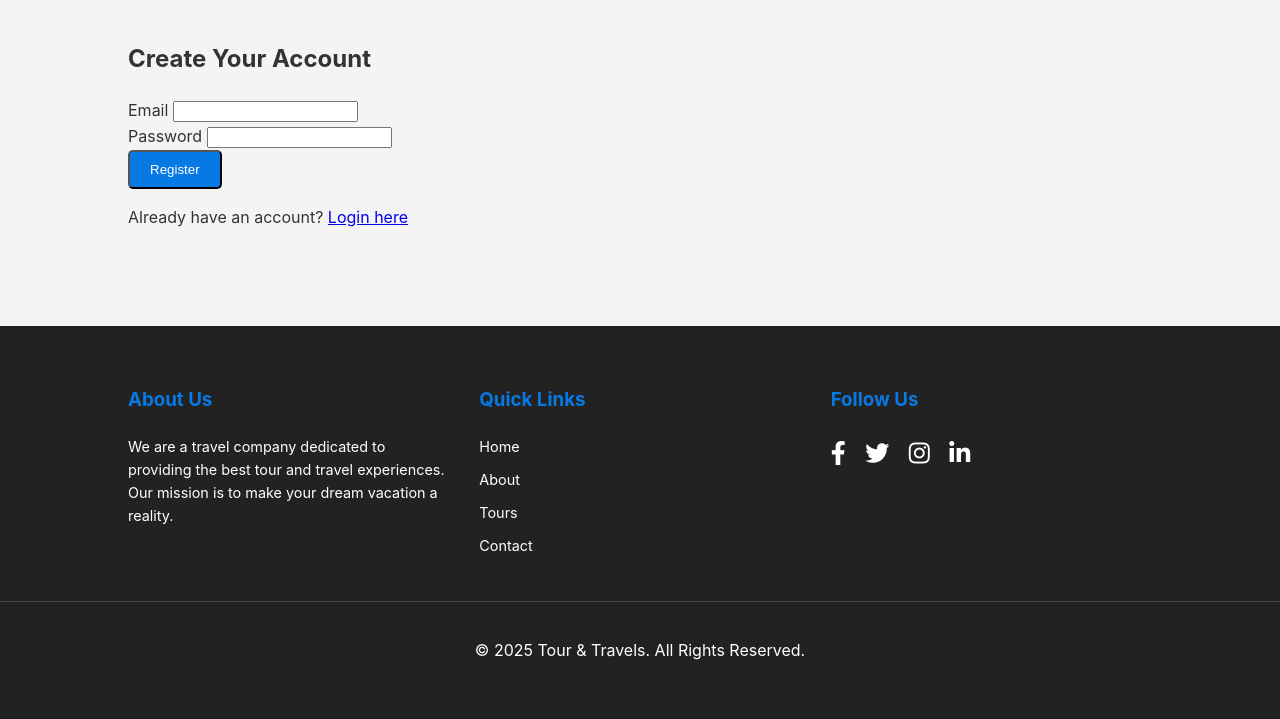
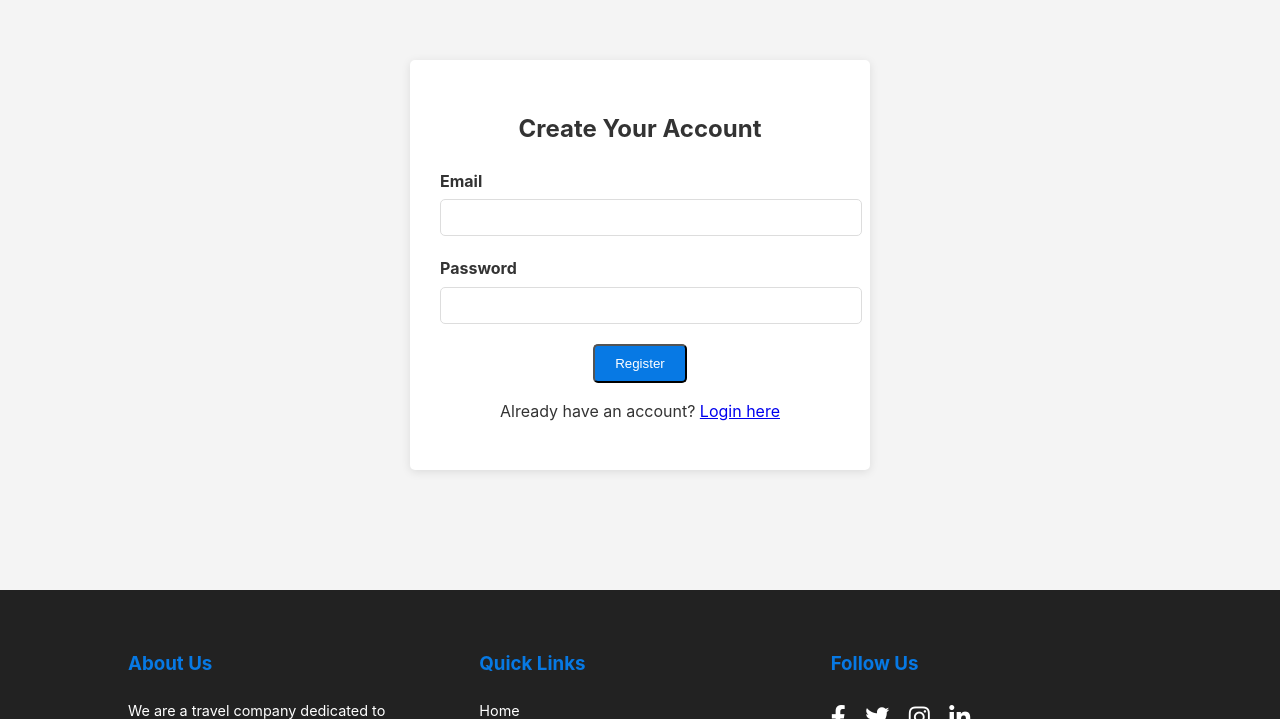
Before and after one commit to Neeru2001/T_T, a Flask app: page /register in a window 1280 px wide. Shown: the part 81-800 px from the top of the page. Before the commit the page ends 741 px from the top, so only its background shows below. Run offline with Flask 3, Linux system fonts and the light colour scheme.

Commit message:
Update register.html

```diff
--- a/templates/register.html
+++ b/templates/register.html
@@ -4,7 +4,7 @@
 
 {% block content %}
 <div class="container">
-    <div class="auth-container">
+    <div class="login-container">
         <h2>Create Your Account</h2>
         <form action="{{ url_for('register') }}" method="post">
             <div class="form-group">
@@ -17,7 +17,7 @@
             </div>
             <button type="submit" class="btn">Register</button>
         </form>
-        <p>Already have an account? <a href="{{ url_for('login') }}">Login here</a></p>
+        <p class="register-link">Already have an account? <a href="{{ url_for('login') }}">Login here</a></p>
     </div>
 </div>
 {% endblock %}
```
